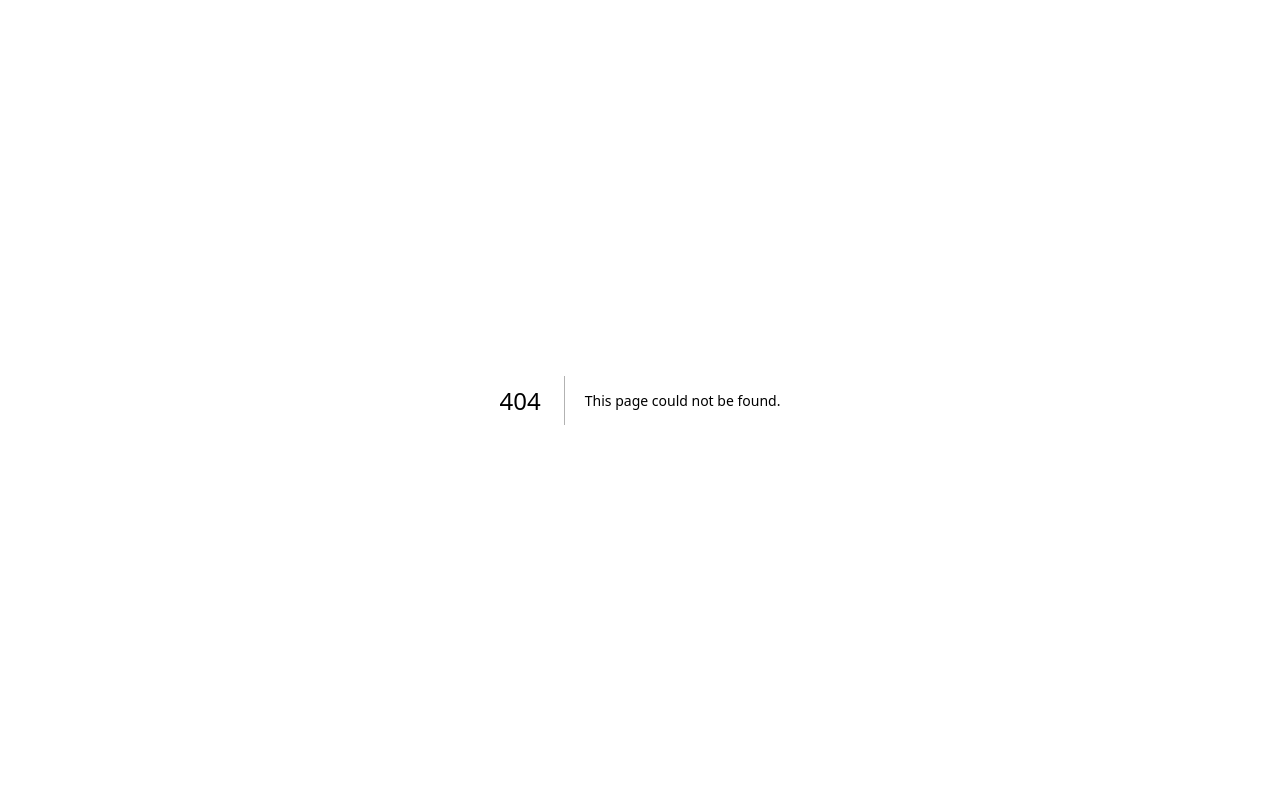
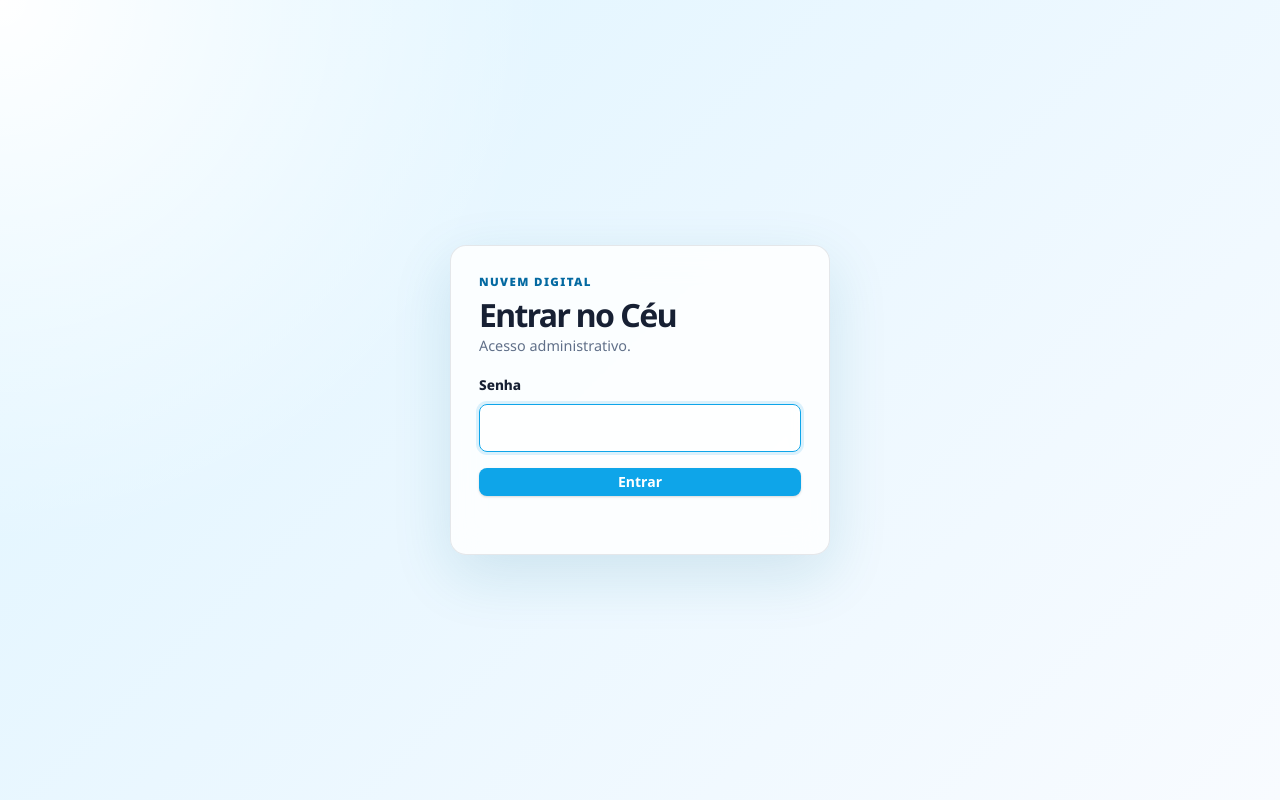
Before and after one commit to dnncamargo/web-wordcloud, a Next.js app: page /sky/login in a window 1280 px wide. Before the commit this address had no page. Built offline with nearby package versions, Linux system fonts and the light colour scheme; no server answers.

Commit message:
feat: protect Sky with signed admin session

```diff
--- a/app/globals.css
+++ b/app/globals.css
@@ -356,6 +356,89 @@ input {
   padding: 10px;
   background: #f3f9fc;
   color: var(--foreground);
+}
+
+.sky-login-page {
+  min-height: 100vh;
+  display: grid;
+  place-items: center;
+  padding: 24px;
+  background: radial-gradient(circle at top left, #ffffff 0, transparent 36%), linear-gradient(135deg, #dff5ff, #eaf7ff 45%, #f8fbff);
+}
+
+.sky-authenticated-shell {
+  position: relative;
+}
+
+.sky-logout-form {
+  position: fixed;
+  top: 22px;
+  right: 22px;
+  z-index: 5;
+}
+
+.sky-login-card {
+  width: min(100%, 380px);
+  display: grid;
+  gap: 10px;
+  padding: 28px;
+  border: 1px solid rgba(23, 32, 51, 0.1);
+  border-radius: 16px;
+  background: rgba(255, 255, 255, 0.82);
+  box-shadow: 0 20px 60px rgba(14, 116, 144, 0.14);
+  backdrop-filter: blur(16px);
+}
+
+.sky-login-card h1 {
+  margin: 0;
+  letter-spacing: -0.05em;
+}
+
+.sky-login-eyebrow {
+  margin: 0 0 4px;
+  color: var(--accent-dark);
+  font-size: 0.72rem;
+  font-weight: 900;
+  letter-spacing: 0.12em;
+  text-transform: uppercase;
+}
+
+.sky-login-description,
+.sky-login-error {
+  margin: 0;
+  color: var(--muted);
+  font-size: 0.9rem;
+}
+
+.sky-login-label {
+  margin-top: 10px;
+  font-size: 0.85rem;
+  font-weight: 800;
+}
+
+.sky-login-input {
+  width: 100%;
+  border: 1px solid rgba(23, 32, 51, 0.14);
+  border-radius: 8px;
+  padding: 0.75rem 0.8rem;
+  background: rgba(255, 255, 255, 0.72);
+  color: var(--foreground);
+  outline: 0;
+}
+
+.sky-login-input:focus {
+  border-color: var(--accent);
+  box-shadow: 0 0 0 3px rgba(14, 165, 233, 0.14);
+}
+
+.sky-login-button {
+  width: 100%;
+  margin-top: 6px;
+}
+
+.sky-login-error {
+  min-height: 1.25rem;
+  color: #be123c;
 }
 
 .sky-clean-column {
--- /dev/null
+++ b/app/sky/actions.ts
@@ -0,0 +1,31 @@
+"use server";
+
+import { redirect } from "next/navigation";
+import {
+  authenticateSkyPassword,
+  clearSkySessionCookie,
+  createSkySession,
+  setSkySessionCookie,
+} from "@/lib/sky/auth";
+
+export type SkyLoginState = {
+  error: string | null;
+};
+
+export async function loginSky(_previousState: SkyLoginState, formData: FormData): Promise<SkyLoginState> {
+  const passwordValue = formData.get("password");
+  const password = typeof passwordValue === "string" ? passwordValue : "";
+  const session = createSkySession();
+
+  if (!session || !authenticateSkyPassword(password)) {
+    return { error: "Não foi possível entrar. Verifique a senha." };
+  }
+
+  await setSkySessionCookie(session);
+  redirect("/sky");
+}
+
+export async function logoutSky() {
+  await clearSkySessionCookie();
+  redirect("/sky/login");
+}
--- /dev/null
+++ b/app/sky/login/page.tsx
@@ -0,0 +1,18 @@
+import type { Metadata } from "next";
+import { redirect } from "next/navigation";
+import SkyLoginForm from "@/components/SkyLoginForm";
+import { getSkySession } from "@/lib/sky/auth";
+
+export const metadata: Metadata = {
+  title: "Entrar no Céu - Nuvem Digital",
+};
+
+export default async function SkyLoginPage() {
+  if (await getSkySession()) redirect("/sky");
+
+  return (
+    <main className="sky-login-page">
+      <SkyLoginForm />
+    </main>
+  );
+}
--- /dev/null
+++ b/components/SkyLoginForm.tsx
@@ -0,0 +1,41 @@
+"use client";
+
+import { useActionState } from "react";
+import { loginSky, type SkyLoginState } from "@/app/sky/actions";
+
+const initialState: SkyLoginState = { error: null };
+
+export default function SkyLoginForm() {
+  const [state, formAction, isPending] = useActionState(loginSky, initialState);
+
+  return (
+    <form className="sky-login-card" action={formAction}>
+      <div>
+        <p className="sky-login-eyebrow">Nuvem Digital</p>
+        <h1>Entrar no Céu</h1>
+        <p className="sky-login-description">Acesso administrativo.</p>
+      </div>
+
+      <label className="sky-login-label" htmlFor="sky-password">
+        Senha
+      </label>
+      <input
+        id="sky-password"
+        name="password"
+        type="password"
+        autoComplete="current-password"
+        className="sky-login-input"
+        required
+        autoFocus
+      />
+
+      <button className="highlight-button sky-login-button" type="submit" disabled={isPending}>
+        {isPending ? "Entrando..." : "Entrar"}
+      </button>
+
+      <p className="sky-login-error" aria-live="polite">
+        {state.error}
+      </p>
+    </form>
+  );
+}
--- /dev/null
+++ b/lib/sky/auth.ts
@@ -0,0 +1,161 @@
+import "server-only";
+
+import { createHash, createHmac, randomBytes, timingSafeEqual } from "node:crypto";
+import { cookies } from "next/headers";
+
+const SKY_SESSION_COOKIE = "sky_session";
+const SKY_SESSION_TTL_SECONDS = 8 * 60 * 60;
+const SKY_SESSION_VERSION = "v1";
+
+type SkySessionPayload = {
+  v: typeof SKY_SESSION_VERSION;
+  role: "sky-admin";
+  exp: number;
+  nonce: string;
+};
+
+export type SkySession = {
+  role: SkySessionPayload["role"];
+  expiresAt: number;
+};
+
+function getSkySecrets() {
+  const password = process.env.SKY_ADMIN_PASSWORD;
+  const sessionSecret = process.env.SKY_SESSION_SECRET;
+
+  if (!password || !sessionSecret) return null;
+
+  return { password, sessionSecret };
+}
+
+function constantTimeStringEqual(left: string, right: string) {
+  const leftDigest = createHash("sha256").update(left).digest();
+  const rightDigest = createHash("sha256").update(right).digest();
+
+  return timingSafeEqual(leftDigest, rightDigest);
+}
+
+function sign(value: string, secret: string) {
+  return createHmac("sha256", secret).update(value).digest("base64url");
+}
+
+function encodeSession(payload: SkySessionPayload, secret: string) {
+  const encodedPayload = Buffer.from(JSON.stringify(payload)).toString("base64url");
+  const signature = sign(encodedPayload, secret);
+
+  return `${SKY_SESSION_VERSION}.${encodedPayload}.${signature}`;
+}
+
+function decodeSession(value: string, secret: string): SkySession | null {
+  const parts = value.split(".");
+
+  if (parts.length !== 3) return null;
+
+  const [version, encodedPayload, encodedSignature] = parts;
+
+  if (!version || !encodedPayload || !encodedSignature || version !== SKY_SESSION_VERSION) return null;
+
+  const expectedSignature = sign(encodedPayload, secret);
+  const receivedSignature = Buffer.from(encodedSignature, "base64url");
+  const expectedSignatureBuffer = Buffer.from(expectedSignature, "base64url");
+
+  if (
+    receivedSignature.length !== expectedSignatureBuffer.length ||
+    !timingSafeEqual(receivedSignature, expectedSignatureBuffer)
+  ) {
+    return null;
+  }
+
+  try {
+    const payload = JSON.parse(Buffer.from(encodedPayload, "base64url").toString("utf8")) as Partial<SkySessionPayload>;
+
+    if (
+      payload.v !== SKY_SESSION_VERSION ||
+      payload.role !== "sky-admin" ||
+      typeof payload.exp !== "number" ||
+      !Number.isInteger(payload.exp) ||
+      typeof payload.nonce !== "string" ||
+      payload.nonce.length < 16 ||
+      payload.exp <= Math.floor(Date.now() / 1000)
+    ) {
+      return null;
+    }
+
+    return {
+      role: payload.role,
+      expiresAt: payload.exp,
+    };
+  } catch {
+    return null;
+  }
+}
+
+export function authenticateSkyPassword(password: string) {
+  const secrets = getSkySecrets();
+
+  if (!secrets) return false;
+
+  return constantTimeStringEqual(password, secrets.password);
+}
+
+export function createSkySession() {
+  const secrets = getSkySecrets();
+
+  if (!secrets) return null;
+
+  const expiresAt = Math.floor(Date.now() / 1000) + SKY_SESSION_TTL_SECONDS;
+
+  return encodeSession(
+    {
+      v: SKY_SESSION_VERSION,
+      role: "sky-admin",
+      exp: expiresAt,
+      nonce: randomBytes(16).toString("hex"),
+    },
+    secrets.sessionSecret,
+  );
+}
+
+export function verifySkySession(value: string | undefined) {
+  const secrets = getSkySecrets();
+
+  if (!secrets || !value) return null;
+
+  return decodeSession(value, secrets.sessionSecret);
+}
+
+export async function getSkySession() {
+  const cookieStore = await cookies();
+
+  return verifySkySession(cookieStore.get(SKY_SESSION_COOKIE)?.value);
+}
+
+export async function setSkySessionCookie(value: string) {
+  const cookieStore = await cookies();
+
+  cookieStore.set({
+    name: SKY_SESSION_COOKIE,
+    value,
+    httpOnly: true,
+    secure: process.env.NODE_ENV === "production",
+    sameSite: "lax",
+    path: "/",
+    maxAge: SKY_SESSION_TTL_SECONDS,
+  });
+}
+
+export async function clearSkySessionCookie() {
+  const cookieStore = await cookies();
+
+  cookieStore.set({
+    name: SKY_SESSION_COOKIE,
+    value: "",
+    httpOnly: true,
+    secure: process.env.NODE_ENV === "production",
+    sameSite: "lax",
+    path: "/",
+    maxAge: 0,
+  });
+}
+
+export { SKY_SESSION_COOKIE };
```
Also changed, not shown: app/sky/page.tsx (+17 -2 lines), proxy.ts (added, +21 -0 lines), 1 other file (tests, documents, lock files or other folders).
